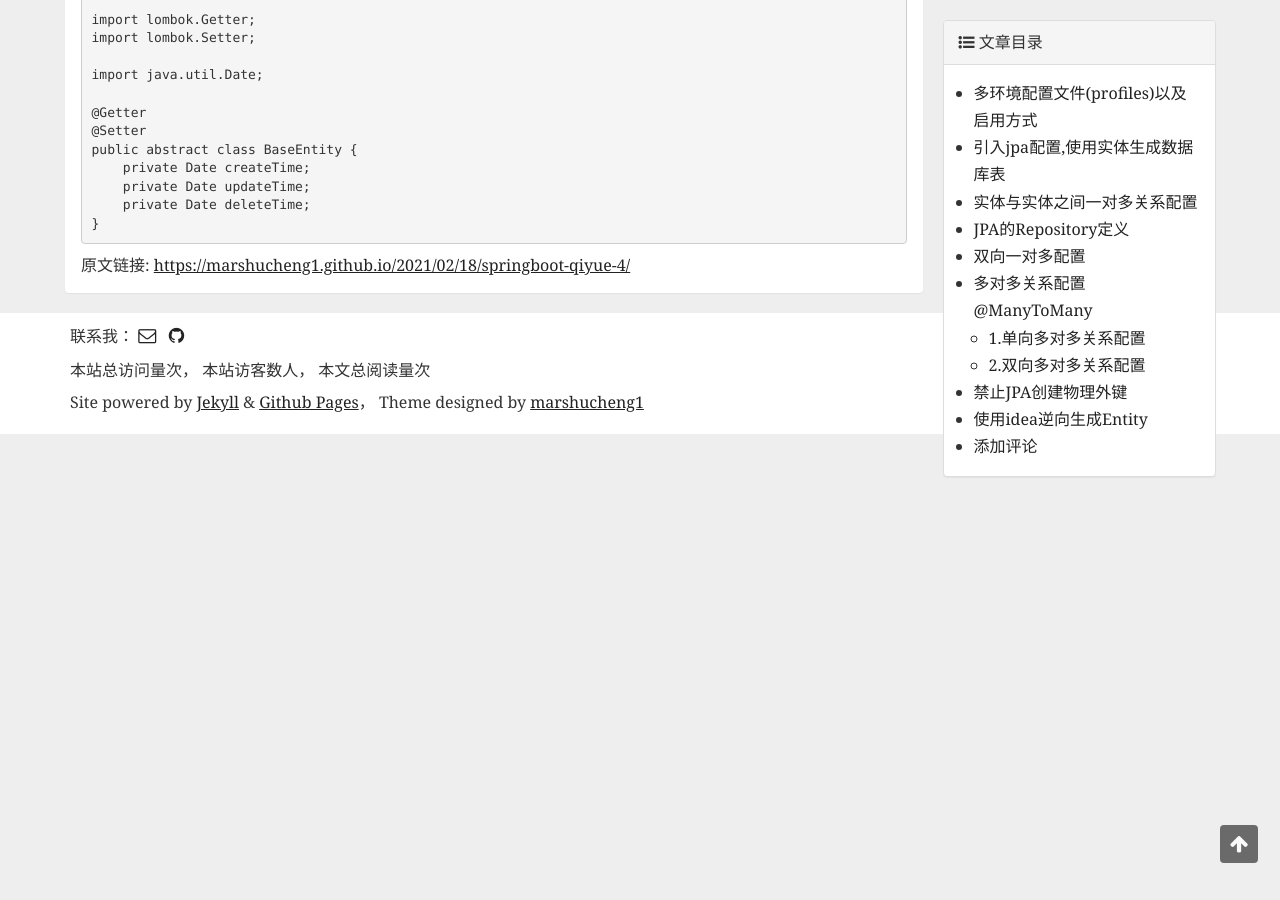
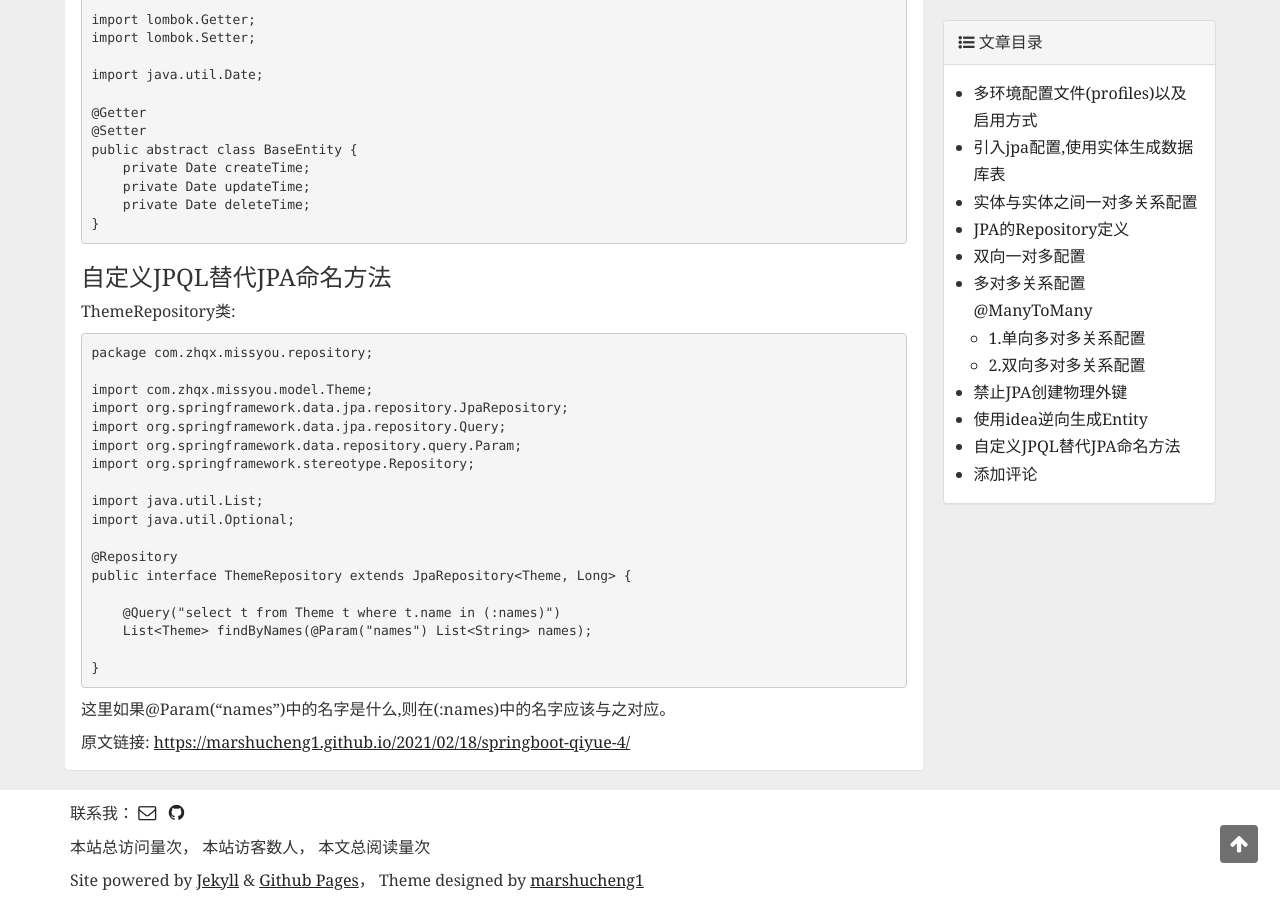
Before and after one commit to marshucheng1/marshucheng1.github.io, a Jekyll site: the page built from _posts/2021-02-18-springboot-qiyue-4.md, in a window 1280 px wide and 900 px high, scrolled down 14312 px. Built offline with Jekyll 4.4.1, drawn with Linux system fonts in a browser that asks for light colours; comment, search, counter and statistics services are not loaded.

Commit message:
Update 2021-02-18-springboot-qiyue-4.md

```diff
--- a/_posts/2021-02-18-springboot-qiyue-4.md
+++ b/_posts/2021-02-18-springboot-qiyue-4.md
@@ -756,3 +756,28 @@ BaseEntity类:
 	    private Date updateTime;
 	    private Date deleteTime;
 	}
+
+### 自定义JPQL替代JPA命名方法  ###
+
+ThemeRepository类:
+
+	package com.zhqx.missyou.repository;
+
+	import com.zhqx.missyou.model.Theme;
+	import org.springframework.data.jpa.repository.JpaRepository;
+	import org.springframework.data.jpa.repository.Query;
+	import org.springframework.data.repository.query.Param;
+	import org.springframework.stereotype.Repository;
+
+	import java.util.List;
+	import java.util.Optional;
+
+	@Repository
+	public interface ThemeRepository extends JpaRepository<Theme, Long> {
+
+	    @Query("select t from Theme t where t.name in (:names)")
+	    List<Theme> findByNames(@Param("names") List<String> names);
+
+	}
+
+这里如果@Param("names")中的名字是什么,则在(:names)中的名字应该与之对应。
```
